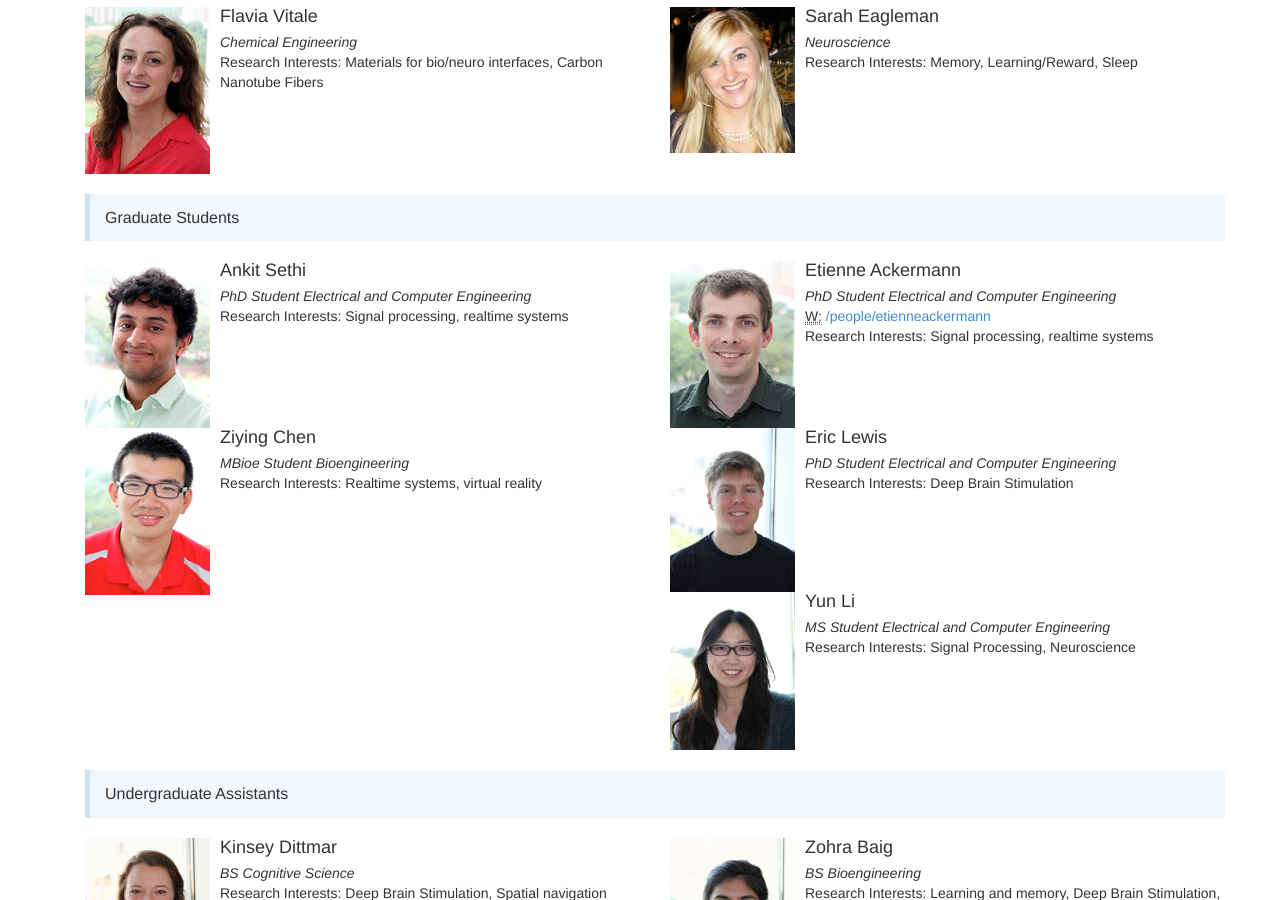
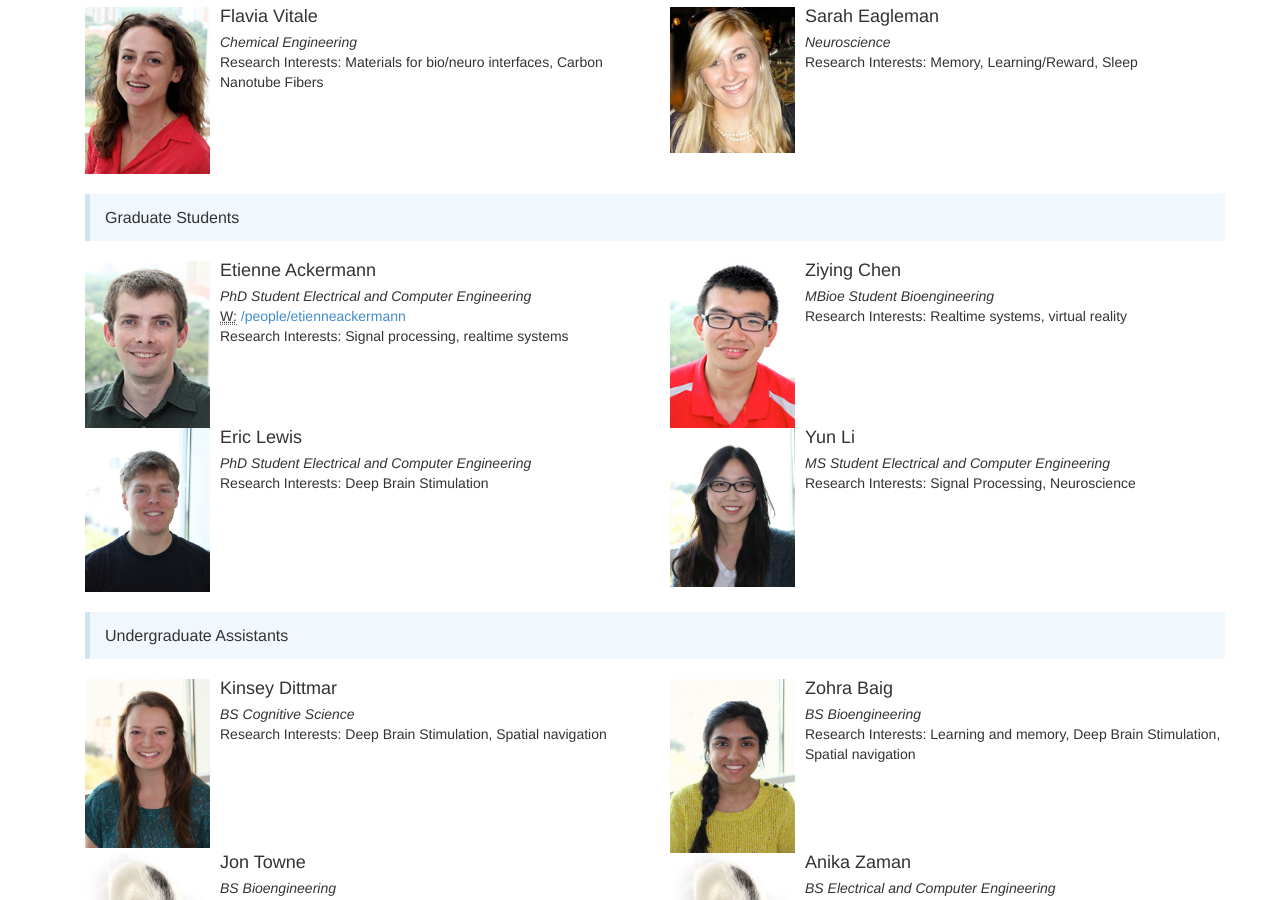
Before and after one commit to kemerelab/kemerelab.github.io, a Jekyll site: the page built from people/index.md, in a window 1280 px wide and 900 px high, scrolled down 476 px. Built offline with Jekyll 4.4.1, drawn with Linux system fonts in a browser that asks for light colours; nearby versions of some CDN libraries.

Commit message:
Removed Ankit

```diff
--- a/people/index.md
+++ b/people/index.md
@@ -22,11 +22,6 @@ people:
     group: Postdocs
     title: Neuroscience
     interests: Memory, Learning/Reward, Sleep
-
-  - name: Ankit Sethi
-    group: Graduate Students
-    title: PhD Student Electrical and Computer Engineering
-    interests: Signal processing, realtime systems
 
   - name: Etienne Ackermann
     group: Graduate Students
```
Also changed, not shown: other parts of people/index.md (+4 -0 lines).
